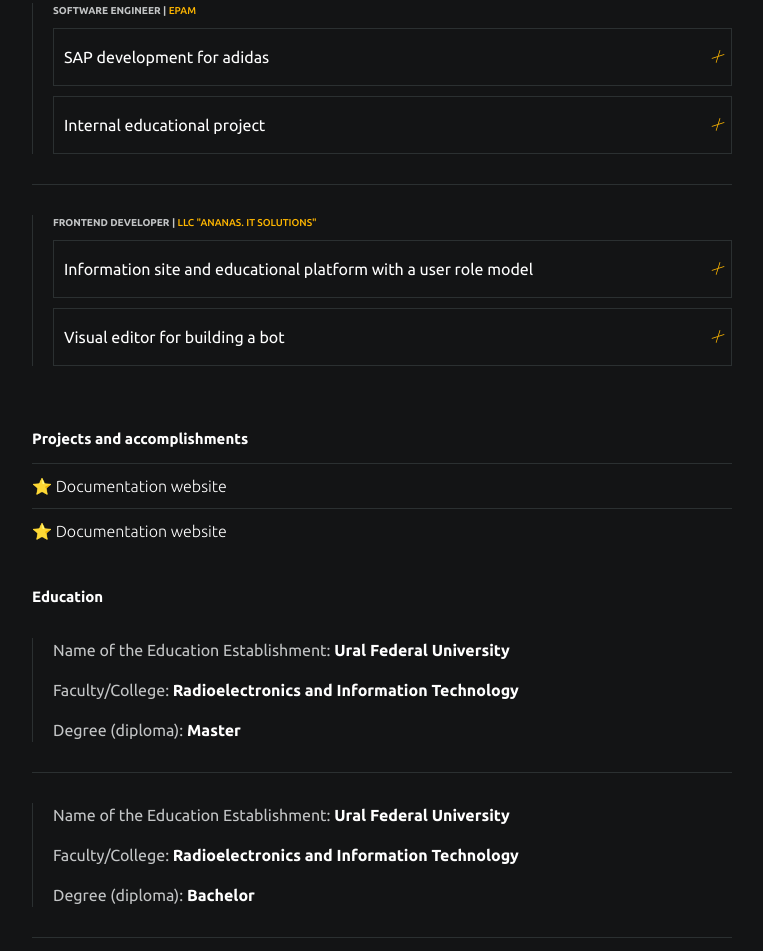
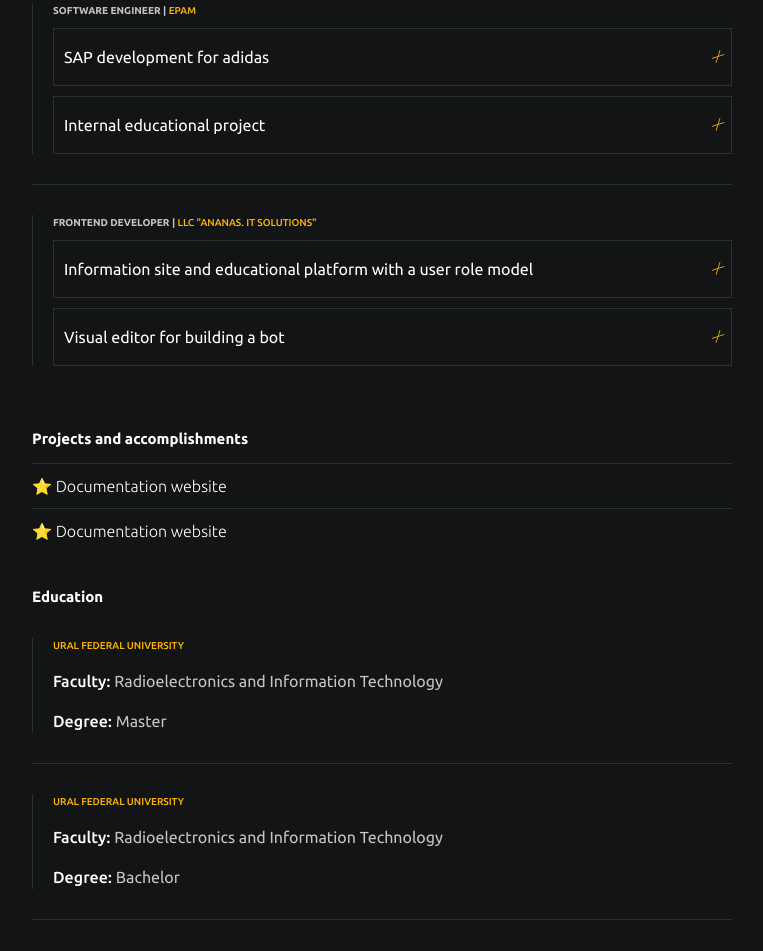
Before and after one commit to kandalova/digital_resume, a plain HTML site: page index.html in a window 1280 px wide. Shown: the part 1053-2004 px from the top of the page, without its empty margins (258-1021 px from the left). Drawn offline with nearby package versions, Linux system fonts and the light colour scheme.

Commit message:
Fix education

```diff
--- a/index.html
+++ b/index.html
@@ -227,16 +227,16 @@
 
 		<section class="section--page">
 			<h2>Education</h2>
-			<div class="card--work-history">
-				<p>Name of the Education Establishment:<b> Ural Federal University</b></p>
-				<p>Faculty/College: <b> Radioelectronics and Information Technology</b></p>
-				<p>Degree (diploma):<b>  Master</b></p>
+			<div class="card--work-history edu">
+				<strong><a href="https://ananas-web.ru/" target="_blank">URAL FEDERAL UNIVERSITY</a></strong>
+				<p><span>Faculty:</span> Radioelectronics and Information Technology</p>
+				<p><span>Degree:</span> Master</p>
 			</div>
 			<div class="line-break"></div>
-			<div class="card--work-history">
-				<p>Name of the Education Establishment:<b> Ural Federal University</b></p>
-				<p>Faculty/College: <b> Radioelectronics and Information Technology</b></p>
-				<p>Degree (diploma):<b>  Bachelor</b></p>
+			<div class="card--work-history edu">
+				<strong><a href="https://ananas-web.ru/" target="_blank">URAL FEDERAL UNIVERSITY</a></strong>
+				<p><span>Faculty:</span> Radioelectronics and Information Technology</p>
+				<p><span>Degree:</span> Bachelor</p>
 			</div>
 			<div class="line-break"></div>
 	</div>
--- a/styles/main.css
+++ b/styles/main.css
@@ -169,6 +169,11 @@ li{
 	color: var(--secondaryTextColor);
 }
 
+.card--work-history.edu span{
+	color: var(--mainTextColor);
+	font-weight: 500;
+}
+
 .line-break{
 	background-color: var(--mainBorderColor);
 	height: 1px;
@@ -192,23 +197,6 @@ nav{
 
 .card--project a:hover{
 	color: var(--mainLinkColor);
-}
-
-@media (max-width: 600px){
-	#wrapper--hero{
-		flex-direction: column;
-		gap: 1em;
-	}
-
-	#profile--pic{
-		width: 200px;
-		height: 200px;
-	}
-
-	.card--work-history{
-		border-left: none;
-		padding-left: 0;
-	}
 }
 
 .block-switch-wrapper{
@@ -266,3 +254,20 @@ nav{
 	font-size: 1.4rem;
 	font-weight: 600;
 }
+
+@media (max-width: 600px){
+	#wrapper--hero{
+		flex-direction: column;
+		gap: 1em;
+	}
+
+	#profile--pic{
+		width: 200px;
+		height: 200px;
+	}
+
+	.card--work-history{
+		border-left: none;
+		padding-left: 0;
+	}
+}
```
